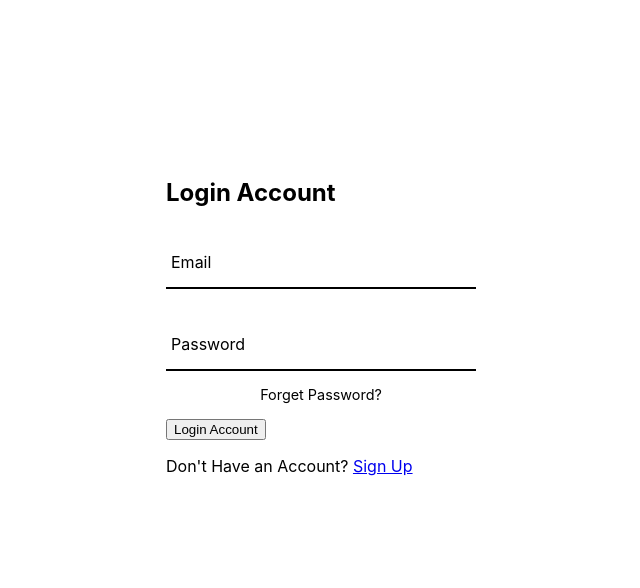
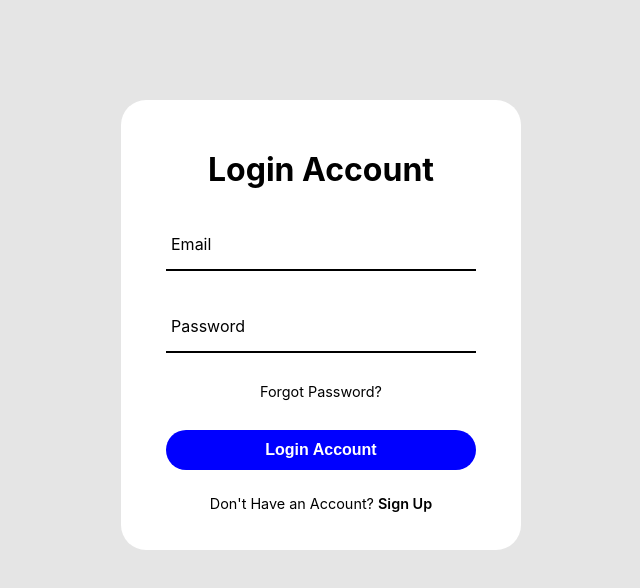
Before and after one commit to code-with-aneesh/SIH_Project, a React (Create React App) app in the folder project/: page / in a window 1280 px wide. Shown: the top 588 px of the page, without its empty margins (379-1019 px from the left). Built offline with nearby package versions, Linux system fonts and the light colour scheme.

Commit message:
Login CSS fixed

```diff
--- a/project/src/components/login/Login.css
+++ b/project/src/components/login/Login.css
@@ -6,6 +6,7 @@
 }
 
 /* Body styles */
+body,
 .login-body {
   background-color: #E5E5E5;
 }
@@ -21,7 +22,7 @@
 }
 
 /* Form box styles */
-  .form-box {
+.form-box{
   position: relative;
   width: 400px;
   height: 450px;
@@ -30,10 +31,8 @@
   align-items: center;
   justify-content: center;
   border-radius: 25px;
-    display: flex;
-    align-items: center;
-    margin-left: 500px;
-    margin-top: 100px;
+  margin-left: 500px; /* Adjusted margin */
+  margin-top: 100px; /* Adjusted margin */
 }
 
 /* Heading styles */
@@ -44,14 +43,15 @@
 }
 
 /* Input box styles */
-  .inputbox {
+.login-inputbox {
   position: relative;
   margin: 30px 0;
   width: 310px;
   border-bottom: 2px solid black;
 }
 
-  .inputbox label {
+
+.login-inputbox label {
   position: absolute;
   top: 50%;
   left: 5px;
@@ -62,12 +62,12 @@
   transition: 0.5s;
 }
 
-  input:focus ~ label,
-  input:valid ~ label {
+.login-inputbox input:focus ~ label,
+.login-inputbox input:valid ~ label {
   top: -5px;
 }
 
-  .inputbox input {
+.login-inputbox input {
   width: 100%;
   height: 50px;
   background: transparent;
@@ -78,7 +78,8 @@
   color: black;
 }
 
-  .inputbox ion-icon {
+
+.login-inputbox ion-icon {
   position: absolute;
   right: 8px;
   color: blue;
@@ -87,24 +88,25 @@
 }
 
 /* Forget styles */
-  .forget {
-    margin: -15px 0 15px;
+.login-forget {
+  margin-bottom: 5px;
   font-size: 0.9em;
   color: black;
   display: flex;
+  align-items: center;
   justify-content: center;
 }
 
-  .forget label input {
+.login-forget label input {
   margin-right: 3px;
 }
 
-  .forget label a {
+.login-forget label a {
   color: black;
   text-decoration: none;
 }
 
-  .forget label a:hover {
+.login-forget label a:hover {
   text-decoration: underline;
 }
 
@@ -136,7 +138,6 @@
   color: black;
   font-weight: 600;
 }
-
-  .login-register p:hover {
+.login-register p:hover a {
   text-decoration: underline;
 }
--- a/project/src/components/login/Login.js
+++ b/project/src/components/login/Login.js
@@ -41,8 +41,8 @@ function Login() {
     <div className="form-box">
       <div className="form-value">
         <form onSubmit={handleSubmit}>
-          <h2>Login Account</h2>
-          <div className="inputbox">
+          <h2 className='login-heading'>Login Account</h2>
+          <div className="login-inputbox">
             <ion-icon name="mail-outline"></ion-icon>
             <input
               type="email"
@@ -53,7 +53,7 @@ function Login() {
             />
             <label htmlFor="email">Email</label>
           </div>
-          <div className="inputbox">
+          <div className="login-inputbox">
             <ion-icon name="lock-closed-outline"></ion-icon>
             <input
               type="password"
@@ -64,13 +64,13 @@ function Login() {
             />
             <label htmlFor="password">Password</label>
           </div>
-          <div className="forget">
+          <div className="login-forget">
             <label>
-              <a href="forgotpass">Forget Password?</a>
+              <a href="forgotpass">Forgot Password?</a>
             </label>
           </div>
-          <button>Login Account</button>
-          <div className="register">
+          <button className='login-button'>Login Account</button>
+          <div className="login-register">
             <p>
               Don't Have an Account? <a href="/register">Sign Up</a>
             </p>
```
Lines whose indentation alone changed are shown as unchanged.
